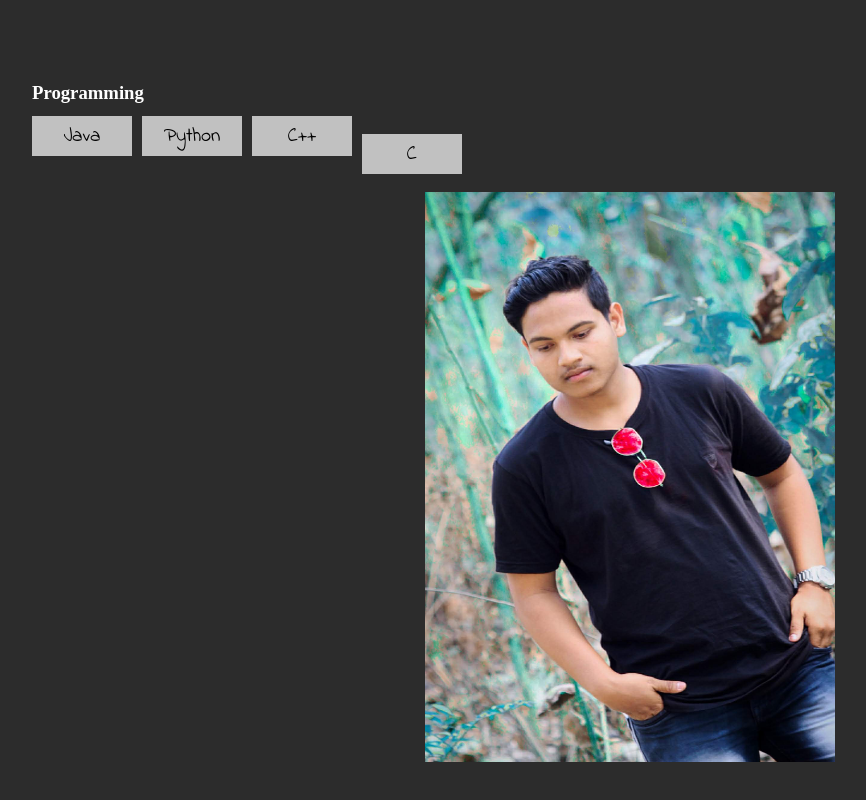
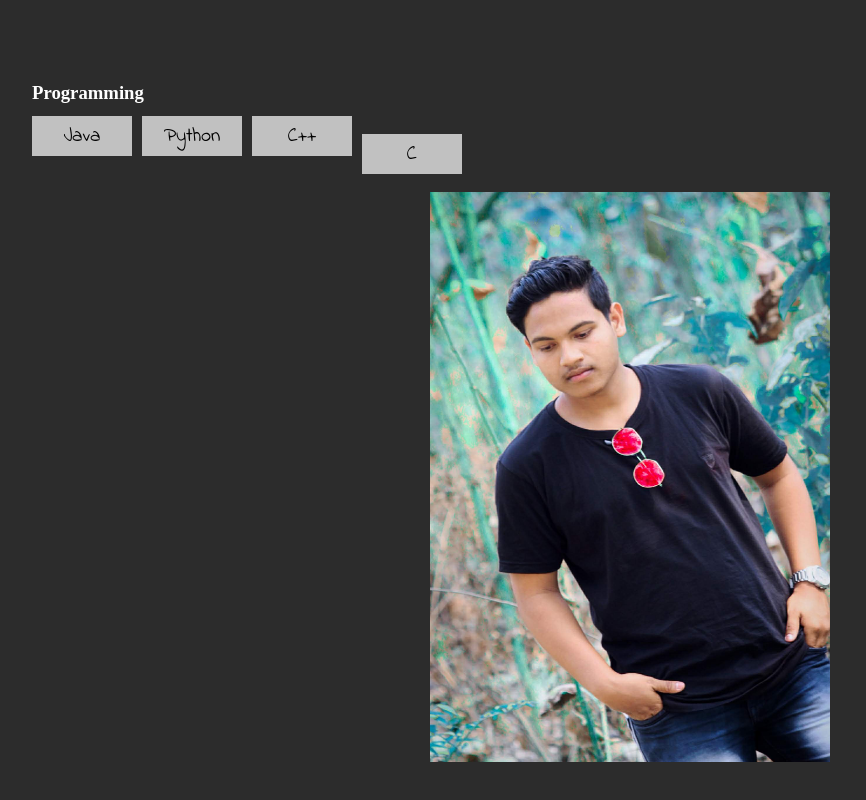
Before and after one commit to rashidjio/Ziyarul-Hoque, a plain HTML site: page index.html in a window 1280 px wide. Shown: the part 2211-3011 px from the top of the page, without its empty margins (10-876 px from the left). Drawn offline with nearby package versions, Linux system fonts and the light colour scheme.

Commit message:
Update index.html

```diff
--- a/index.html
+++ b/index.html
@@ -12,7 +12,7 @@ body{
 overflow-x: hidden;
 background: #2c2c2c;
 transition: 1s;
-height: 450vh;
+height: 460vh;
 position:relative;
 }
 
@@ -448,7 +448,7 @@ data-aos="fade-up-left">
 </div>
 
  <br>
-  <img src="zyarul2.jpg" height="570px" width="410px">
+  <img src="zyarul2.jpg" height="570px" width="400px">
 </center>
 <div class="circ2">
 
```
